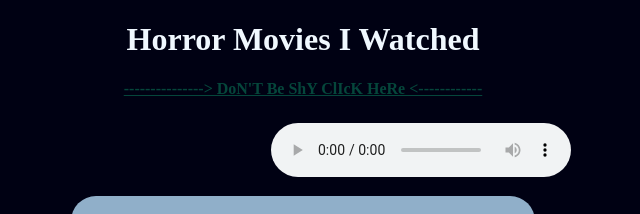
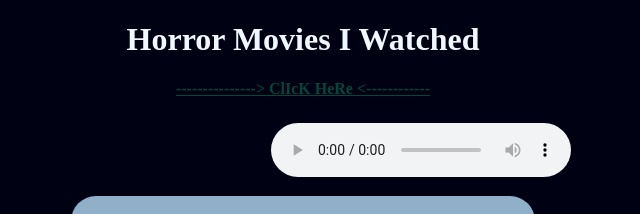
Before and after one commit to laxthelaxy/tmccproject1, a plain HTML site: page Index.html in a window 1280 px wide. Shown: the top 214 px of the page, 337-977 px from the left. Drawn offline with Linux system fonts and the light colour scheme.

Commit message:
Update Index.html

```diff
--- a/Index.html
+++ b/Index.html
@@ -8,7 +8,7 @@
         <h1> Horror Movies I Watched </h1>
 
         <div style="text-align: center;">
-            <a href="https://youtu.be/xdcXNHyE6Cg" style="text-align: center;"><strong> ---------------> DoN'T Be ShY ClIcK HeRe <------------ </strong></a>
+            <a href="https://youtu.be/xdcXNHyE6Cg" style="text-align: center;"><strong> ---------------> ClIcK HeRe <------------ </strong></a>
         </div>
 
         <audio controls>
```
